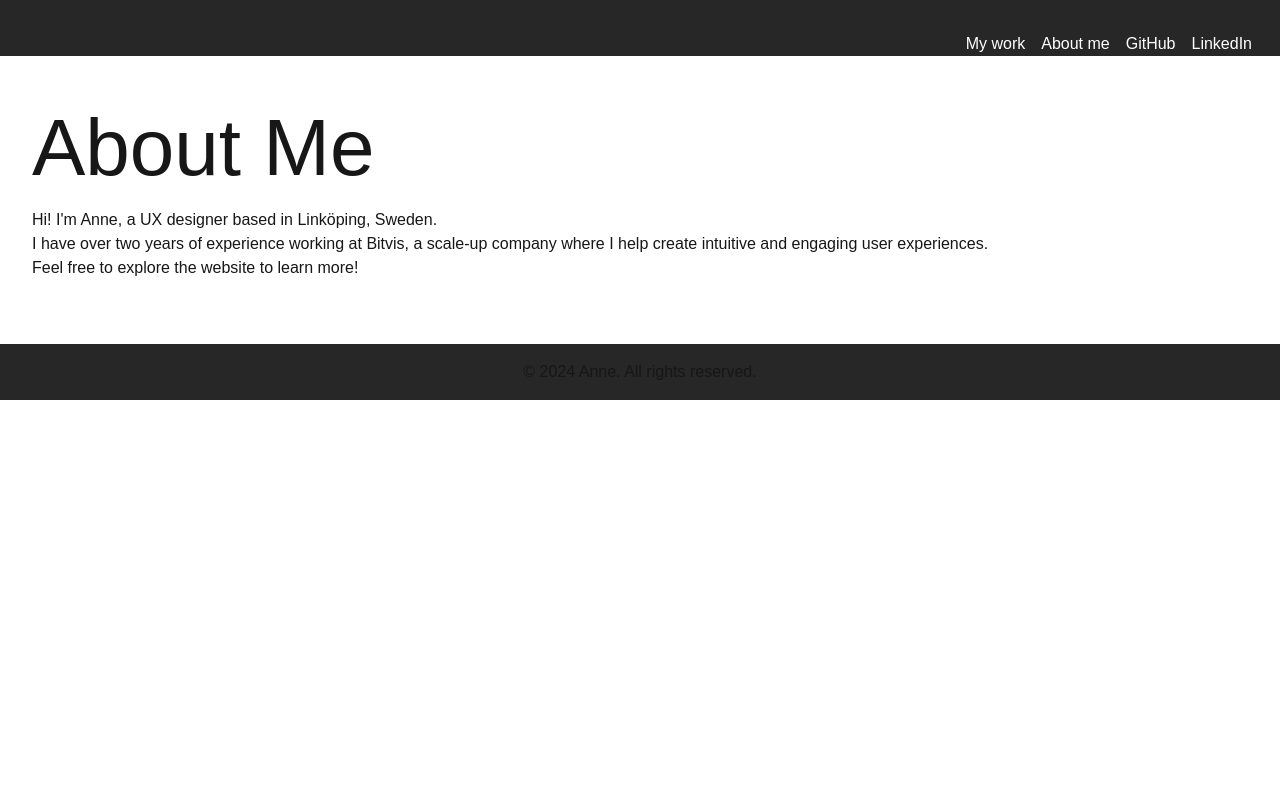
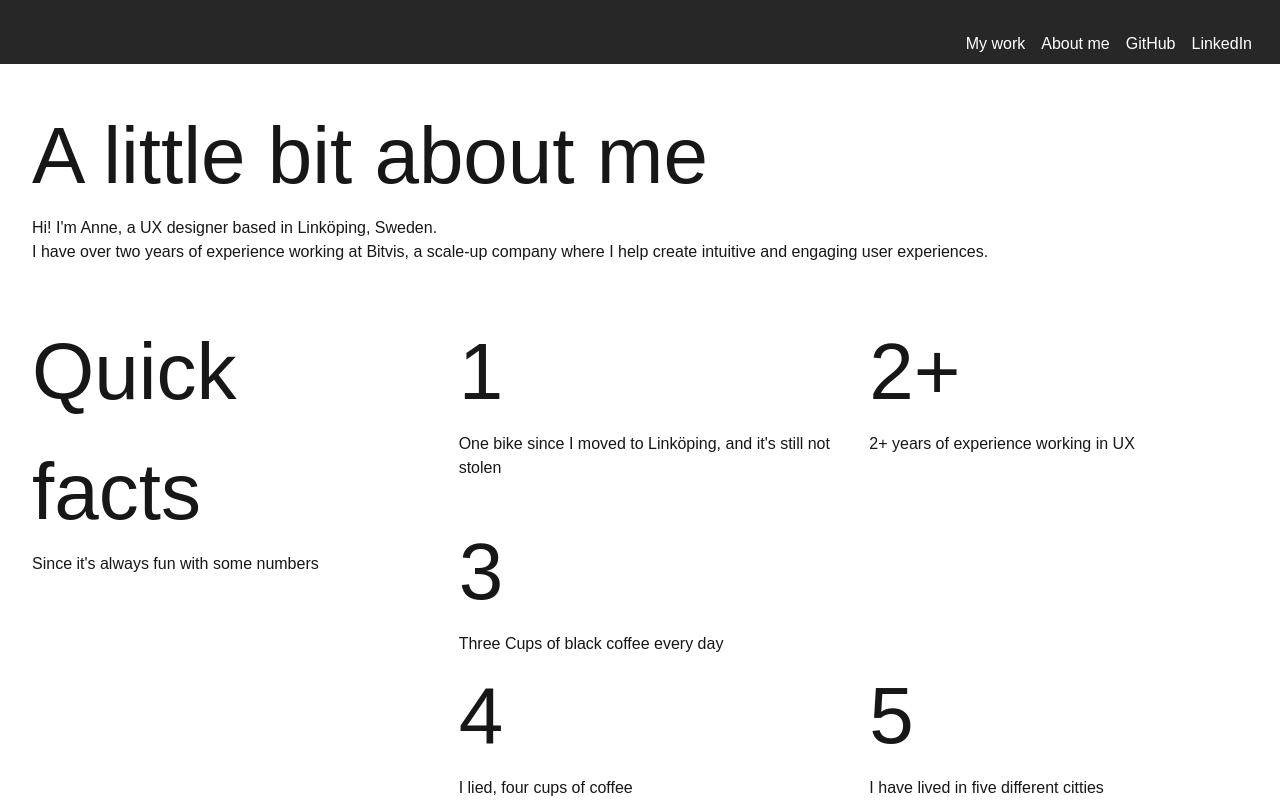
Before and after one commit to AnneOlthoff/anne_portfolio, a Next.js app: page /about in a window 1280 px wide. Shown: the top 800 px of the page. Built offline with nearby package versions, Linux system fonts and the light colour scheme.

Commit message:
quick facts

```diff
--- a/app/about/page.js
+++ b/app/about/page.js
@@ -1,19 +1,158 @@
+'use client';
+
 import Header from '../components/Header';
 import Footer from '../components/Footer';
+import { useState, useEffect } from "react";
+
 export default function About() {
-  return (
-    <>
+
+  const YearsCounter = ({ startYear }) => {
+    const [years, setYears] = useState(0);
+
+    useEffect(() => {
+      const currentYear = new Date().getFullYear();
+      setYears(currentYear - startYear);
+    }, [startYear]);
+
+    return <span>{years}</span>;
+  };
+
+
+    return (
+    <div style= {styles.container}>
       <Header />
-      <main style={{ padding: '2rem' }}>
-        <h1>About Me</h1>
+      <main style={styles.main}>
+        <div style={styles.content}>
+        <h1>A little bit about me</h1>
         <p>Hi! I'm Anne, a UX designer based in Linköping, Sweden.</p>
         <p>
           I have over two years of experience working at Bitvis, a scale-up
           company where I help create intuitive and engaging user experiences.
         </p>
-        <p>Feel free to explore the website to learn more!</p>
+        <br/><br/>
+        <div style={styles.inNumbers}>
+          <div style={styles.head}>
+
+          <h1> Quick facts</h1>
+          <p> Since it's always fun with some numbers </p>
+
+          </div>
+
+         <div style = {styles.facts}>
+         <div style={styles.row}>
+
+         <div style={styles.fact}>
+             <h1> 1 </h1>
+             <p> One bike since I moved to Linköping, and it's still not stolen</p>
+
+          </div>
+          <div style={styles.fact}>
+
+             <h1> <YearsCounter startYear={2022} />+ </h1>
+             <p> <YearsCounter startYear={2022} />+ years of experience working in UX </p>
+             <br/>
+          </div>
+
+          <div style={styles.fact} >
+            <h1> 3 </h1>
+             <p> Three Cups of black coffee every day </p>
+
+          </div>
+
+          </div>
+          <div  style={styles.row}>
+
+
+          <div style={styles.fact}>
+             <h1> 4 </h1>
+             <p>I lied, four cups of coffee </p>
+          </div>
+          <div style={styles.fact} >
+            <h1> 5 </h1>
+             <p> I have lived in five different citties </p>
+
+          </div>
+
+          <div style={styles.fact} >
+            <h1> 6+ </h1>
+             <p>6+ years using Figma </p>
+
+          </div>
+
+          </div>
+
+          </div>
+          </div>
+        </div>
+
+
       </main>
       <Footer/>
-    </>
+    </div>
   );
 }
+const styles = {
+
+  container: {
+    display: 'flex',
+   flexDirection: 'column',
+   minHeight: '100vh',
+  },
+
+  main: {
+    flex: 1,
+    position: 'relative',
+    display: 'flex',
+    flexDirection: 'column',
+    height: '100%'
+  },
+  content: {
+    flex: 1,
+    padding: '2rem' ,
+
+  },
+
+
+  inNumbers: {
+
+    display: 'flex',
+    alignItems: 'flex-start',
+    flexWrap: 'wrap',
+    gap: '2rem',
+
+
+  },
+  head: {
+    flex: 1,
+    minWidth: '300px',
+    flexWrap: 'wrap',
+
+  },
+
+  facts: {
+    flex: 2,
+    flexDirection: 'column',
+    minWidth: '300px',
+    position: 'relative',
+    flexWrap: 'wrap',
+
+  },
+
+  row: {
+    display: 'flex',
+    flexWrap: 'wrap',
+    justifyContent: 'center',
+    gap: '2rem',
+  },
+
+  fact: {
+
+    flex: '1 1 calc(33.333% - 2rem)',
+    flex: 2,
+    minWidth: '300px',
+
+  }
+
+
+
+};
--- a/app/components/footer.js
+++ b/app/components/footer.js
@@ -14,6 +14,9 @@ export default function Footer() {
       backgroundColor: '#282727',
       marginTop: '2rem',
 
+
+
+
     },
 
   };
--- a/app/components/header.js
+++ b/app/components/header.js
@@ -30,10 +30,10 @@ export default function Header() {
 
             <Link href="#my-work" onClick={handleScroll} scroll={false} style={styles.link}>My work</Link>
             <Link href="/about" style={styles.link}>About me</Link>
-          <a href="https://github.com/yourusername" style={styles.link}>
+          <a href="https://github.com/AnneOlthoff" style={styles.link}>
             GitHub
           </a>
-          <a href="https://linkedin.com/in/yourusername" style={styles.link}>
+          <a href="https://www.linkedin.com/in/anne-olthoff/" style={styles.link}>
             LinkedIn
           </a>
           </div>
@@ -48,13 +48,14 @@ export default function Header() {
       position: 'sticky',
       top: '0px',
       display: 'flex',
-      justifyContent: 'space-between', /* Fördelar elementen till vänster och höger */
-      alignItems: 'center', /* Justerar vertikalt (valfritt) */
+      justifyContent: 'space-between',
+      alignItems: 'center',
       paddingLeft: '24px',
       paddingTop: '32px',
+      paddingBottom: '8px',
 
-      paddingRight: '20px', /* Marginal runt om (valfritt) */
-      backgroundColor: '#282727' /* Bakgrundsfärg (valfritt) */
+      paddingRight: '20px',
+      backgroundColor: '#282727'
     },
     links: {
      alignItems: 'left'
@@ -75,8 +76,5 @@ export default function Header() {
       color: 'white',
       textDecoration: 'none',
     },
-    subtitle: {
-      fontSize: '1.2rem',
-      color: '#666',
-    },
+
   };
--- a/app/components/projects.js
+++ b/app/components/projects.js
@@ -1,25 +1,37 @@
 'use client';
+import { usePathname, useRouter } from 'next/navigation';
+import {useState, useEffect, useRef} from 'react'
+import Link from 'next/link';
+import Image from 'next/image';
+
+export default function Projects() {
+
+  const [data, setData] = useState([]);
+  const sectionsRefs = useRef([])
+
+  console.log('Hämtar från URL:', '/data/file.json');
+  useEffect(() => {
+    fetch('data/file.json')
+      .then((response) => response.json())
+      .then((json) => setData(json));
+  }, []);
 
 
-import { usePathname, useRouter } from 'next/navigation';
-import Link from 'next/link';
 
-export default function Projects() {
-  const projects = [
-    { id: 'bitvis', name: 'Bitvis', description: 'A cool project.' },
-    { id: 'openspace', name: 'Master thesis', description: 'Another cool project.' },
-  ];
 
   const router = useRouter();
   const pathname = usePathname();
+  //const data = JSON.parse(file);
 
-  const handleScroll = (id) => {
-    const element = document.querySelector(`#${id}`);
-    if (element) {
-      element.scrollIntoView({ behavior: 'smooth' });
-    } else {
-      console.warn(`Element with id "${id}" not found.`);
+  // Lägg till referenser för varje sektion
+
+   const addToRefs = (el) => {
+    if (el && !sectionsRefs.current.includes(el)) {
+      sectionsRefs.current.push(el);
     }
+  };
+  const scrollToSection = (index) => {
+    sectionsRefs.current[index]?.scrollIntoView({ behavior: 'smooth' });
   };
 
   return (
@@ -28,50 +40,59 @@ export default function Projects() {
       <h1>My work</h1>
       <p>Where I am today and how I got here, read more about my current possition at Bitvis or about my thesis from Univiersity</p>
       </div>
+
+      {/* scrollknappar */}
       <div style={styles.grid}>
-        {projects.map((project) => (
-          <a
+        {data.map((project, index) => (
+          <button
             key={project.id}
-            href={`#${project.id}`}
+            onClick={() => scrollToSection(index)}
             style={styles.card}
-            onClick={(e) => {
-              e.preventDefault(); // Förhindra standardnavigering
-              handleScroll(project.id); // Scrolla smidigt till sektionen
-            }}
           >
-            <h3 style={styles.links}>{project.name}</h3>
-
-          </a>
+            {project.title}
+          </button>
         ))}
       </div>
 
+
+    <div>
+         <h1>{data.title}</h1>
+         <p>{data.content}</p>
+
+      </div>
+
       {/* Lägg till sektionerna som ska scrollas till */}
+      {data.map((item) => (
+          <div key={item.id} ref={addToRefs} style={{ marginTop: '6rem',
+          paddingBottom: '2rem',
+           }}>
+            <h2>{item.title}</h2>
+            <br/>
+            <div style={styles.project_grid}>
+
+               <Image src={item.image} alt={item.title} width={400} height={300} />
+               <p >
+
+                {item.content.split("\n").map((line, index) => (
+                 <span key={index}>
+                     {line}
+                    <br />
+                 </span>
+                  ))}
+              </p>
+            </div>
+
+          </div>
+        ))}
 
 
-      {projects.map((project) => (
-        <div
-          key={project.id}
-          id={project.id}
-          style={{
-            marginTop: '4rem',
-            padding: '2rem',
-            border: '1px solid #D3CDC0',
-            backgroundColor: 'red',
-            borderRadius: '8px',
-          }}
-        >
-          <h2>{project.name}</h2>
-          <p>Details about {project.name}: {project.description}</p>
-
-        </div>
-      ))}
     </section>
   );
 }
 
 const styles = {
   container: {
-    padding: '4rem',
+    padding: '2rem',
     textAlign: 'left',
   },
 
@@ -89,6 +110,13 @@ const styles = {
     gridTemplateColumns: 'repeat(auto-fit, 150px)',
     gap: '1rem',
   },
+  project_grid: {
+    display: 'flex',
+    alignItems: 'flex-start',
+    gap: '20px',
+
+  },
+
   card: {
 
     borderRadius: '8px',
--- a/app/globals.css
+++ b/app/globals.css
@@ -23,6 +23,9 @@ body {
 h1 {
 	font-size: 5em;
 }
+h2 {
+	font-size: 24px;
+}
 
 @layer utilities {
   .text-balance {
--- a/app/page.tsx
+++ b/app/page.tsx
@@ -10,10 +10,6 @@ import Footer from './components/Footer';
 import SVGAnimation from './components/svganimation'
 
 export default function Home() {
-
-
-
-
 
 
   return (
```
Also changed, not shown: app/projects.json (deleted, +0 -20 lines), public/data/file.json (added, +15 -0 lines), public/images/grace.png (renamed from app/assets/antarctica_grace_showMore_2003.png), public/images/introduction_blue.png (renamed from app/assets/introduction_blue.png).
